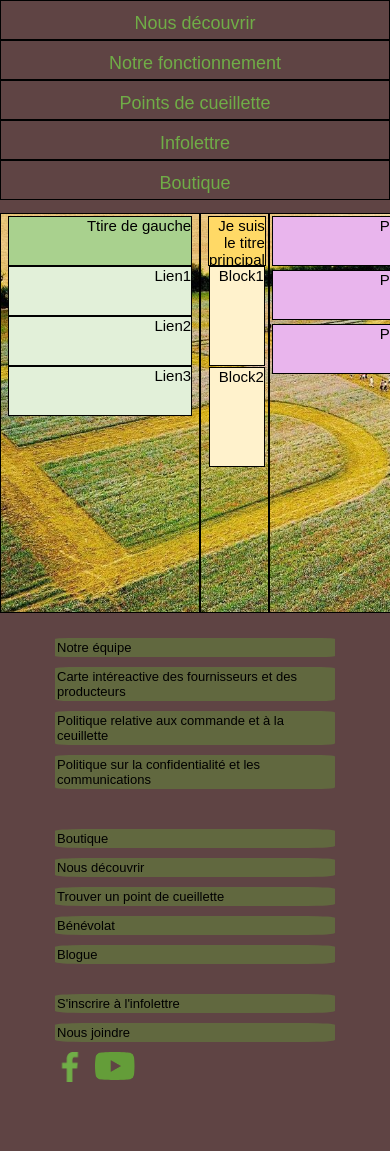
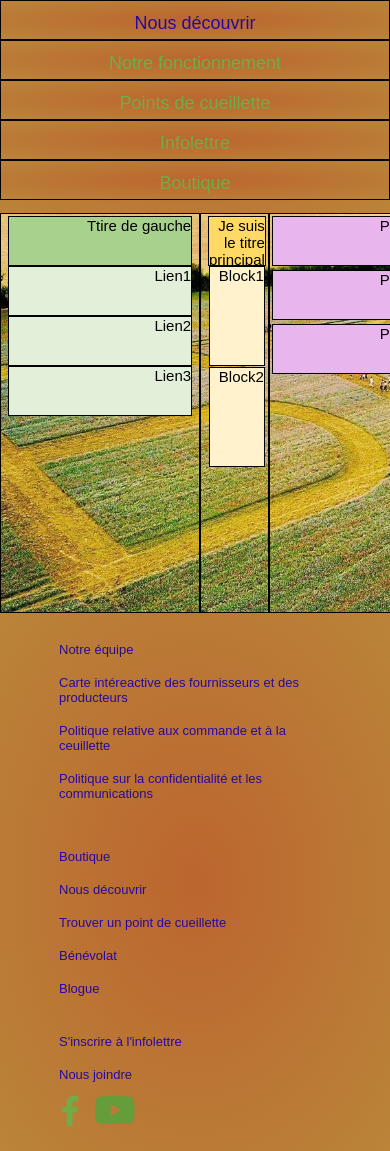
Before and after one commit to MartinProf/Projet_Final, a PHP site: page /index3.html in a window 390 px wide; the page is wider, and only the part inside the window is pictured. Before the commit the page ends 1082 px from the top of that part, so only its background shows below. Run offline with PHP 8.4, Linux system fonts and the light colour scheme.

Commit message:
Refait al palette de couleur

```diff
--- a/style3.css
+++ b/style3.css
@@ -10,7 +10,8 @@ body{
 }
 
 .navigation{
-    background-color: #5f4444;
+    background: rgba(188, 101, 47, 1.0);
+    background: radial-gradient(ellipse at center, rgba(188, 101, 47, 1.0), rgba(186, 132, 57, 1.0));
     height: 80px;
     width: 100%;
     display: inline-block;
@@ -33,22 +34,23 @@ body{
 }
 
 .navigation > a{
-    color: black;
+    color: #2809a0;
     float: right;
-    background-color: #95d398;
+    background-color: #70ad47;
     font-size: large;
     margin: 15px 10px;
-    padding: 10px;
+    padding: 13px;
     text-decoration: none;
-    border-radius: 10% 30% 50% 70%;
+    border-radius: 10px 0% 10px 10%;
 }
 .navigation>a:hover{
-    background-color: #70AD47;
+    background-color: #efab17;
 }
 
 @media screen and (max-width:924px) {
     .navigation{
-        background-color: #5f4444;
+        background: rgba(188, 101, 47, 1.0);
+        background: radial-gradient(ellipse at center, rgba(188, 101, 47, 1.0), rgba(186, 132, 57, 1.0));
         height: 60px;
         width: 100%;
         display: inline-block;
@@ -65,66 +67,22 @@ body{
     }
 
     .navigation > a{
-        color: black;
+        color: #2809a0;
         float: right;
-        background-color: #95d398;
+        background-color: #70ad47;
         font-size: small;
         margin: 10px 5px;
         padding: 5px;
         margin-top: 20px;
         text-decoration: none;
-        border-radius: 10% 30% 50% 70%;
+        border-radius: 10px 0% 10px 10%;
     }
     .navigation>a:hover{
-        background-color: #70AD47;
+        background-color: #efab17;
     }
 }
 
-/*@media screen and (max-width:924px) {
-    .navigation{
-        background-color: #5f4444;
-        height: 60px;
-        width: 100%;
-        display: inline-block;
-    }
-    #btnNav{
-        position: absolute;;
-        top: 25px;
-        right: 50px;
-        width: auto;
-        transform: scale(2);
-        background-color: #70AD47;
-    }
-
-    .navigation > img{
-        float: left;
-        height: 30px;
-        margin: 15px;
-    }
-
-    #LogoListe{
-        position:absolute;
-        right: 50px;
-        right: 25px;
-        background-color: #5f4444;
-        visibility: hidden;
-    }
-
-    .navigation >a:nth-child(2){
-        margin-right: 10px;
-    }
-
-    .navigation > a{
-        visibility: collapse;
-    }
-
-    #btnNav:active{
-
-    }
-}*/
-
-
-@media screen and (max-width:576px) {
+@media screen and (max-width:650px) {
     .navigation{
         display: flex;
         flex-wrap: wrap-reverse;
@@ -142,7 +100,8 @@ body{
         display: flex;
         flex-wrap:wrap-reverse;
         justify-content: center;
-        background-color: #5f4444;
+        background: rgba(188, 101, 47, 1.0);
+        background: radial-gradient(ellipse at center, rgba(188, 101, 47, 1.0), rgba(186, 132, 57, 1.0));
         color: #70AD47;
         font-size: large;
         width: 100%;
@@ -154,7 +113,8 @@ body{
         align-items: baseline;
     }
     .navigation>a:hover{
-        background-color: #5f4444;
+        background-color: #efab17;
+        color: #2809a0;
     }
     .navigation >a:nth-child(2){
         margin-right: 0px;
@@ -236,8 +196,8 @@ body{
     position: relative;
     width: 100%;
     height: auto;
-    background-color: #5f4444;
-    color: #70AD47;
+    background: rgba(188, 101, 47, 1.0);
+    background: radial-gradient(ellipse at center, rgba(188, 101, 47, 1.0), rgba(186, 132, 57, 1.0));
     display: grid;
     grid-template-columns: 5fr 4fr 3fr;
     gap: 20px;
@@ -246,7 +206,8 @@ body{
 
 .PiedPage > div > a{
     text-decoration: none;
-    color: black;
+    color: #2809a0;
+    font-size: large;
 }
 
 .block1{
@@ -259,10 +220,9 @@ body{
 .block1>a{
     display: block;
     float: left;
-    background-color: rgba(100, 157, 57, .4);
-    border-radius: 5%;
+    border-radius: 10px;
     margin: 5px;
-    padding: 2px;
+    padding: 4px;
 }
 
 .block2{
@@ -274,10 +234,9 @@ body{
 .block2>a{
     display: block;
     float: left;
-    background-color: rgba(100, 157, 57, .4);
-    border-radius: 10%;
+    border-radius: 10px;
     margin: 5px;
-    padding: 2px;
+    padding: 4px;
 }
 
 .block3{
@@ -289,10 +248,9 @@ body{
 .block3>a{
     display: block;
     float: left;
-    background-color: rgba(100, 157, 57, .4);
-    border-radius: 10%;
+    border-radius: 10px;
     margin: 5px;
-    padding: 2px;
+    padding: 4px;
 }
 .block3_2>img{
     display: block;
@@ -307,7 +265,7 @@ body{
 }
 
 .PiedPage > div >a:hover{
-    background-color: #70AD47;
+    background-color: #efab17;
 }
 
 @media screen and (max-width:924px) {
@@ -320,7 +278,7 @@ body{
 
 }
 
-@media screen and (max-width:576px) {
+@media screen and (max-width:650px) {
     .PiedPage{
         grid-template-columns: 1fr;
         gap: 20px;
```
